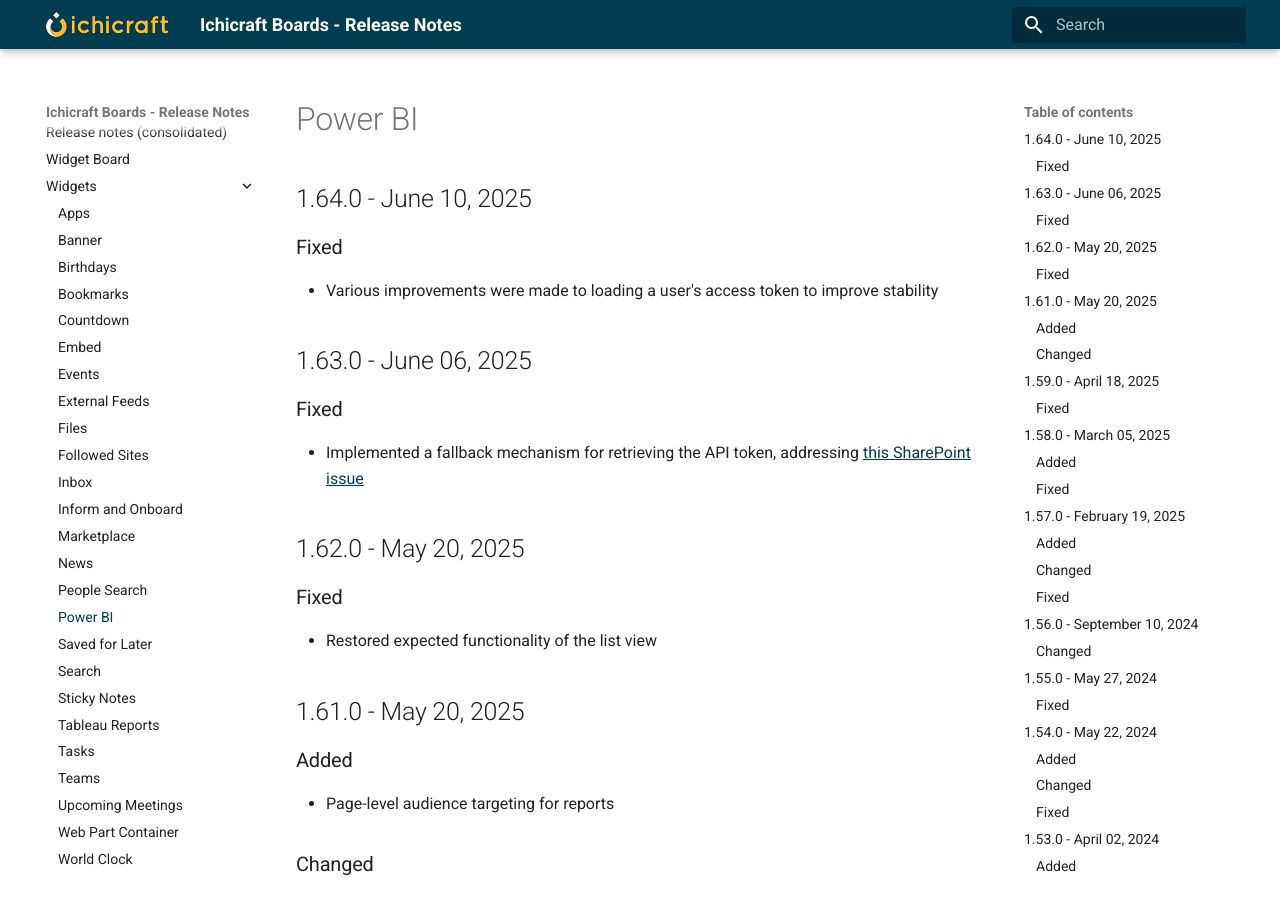
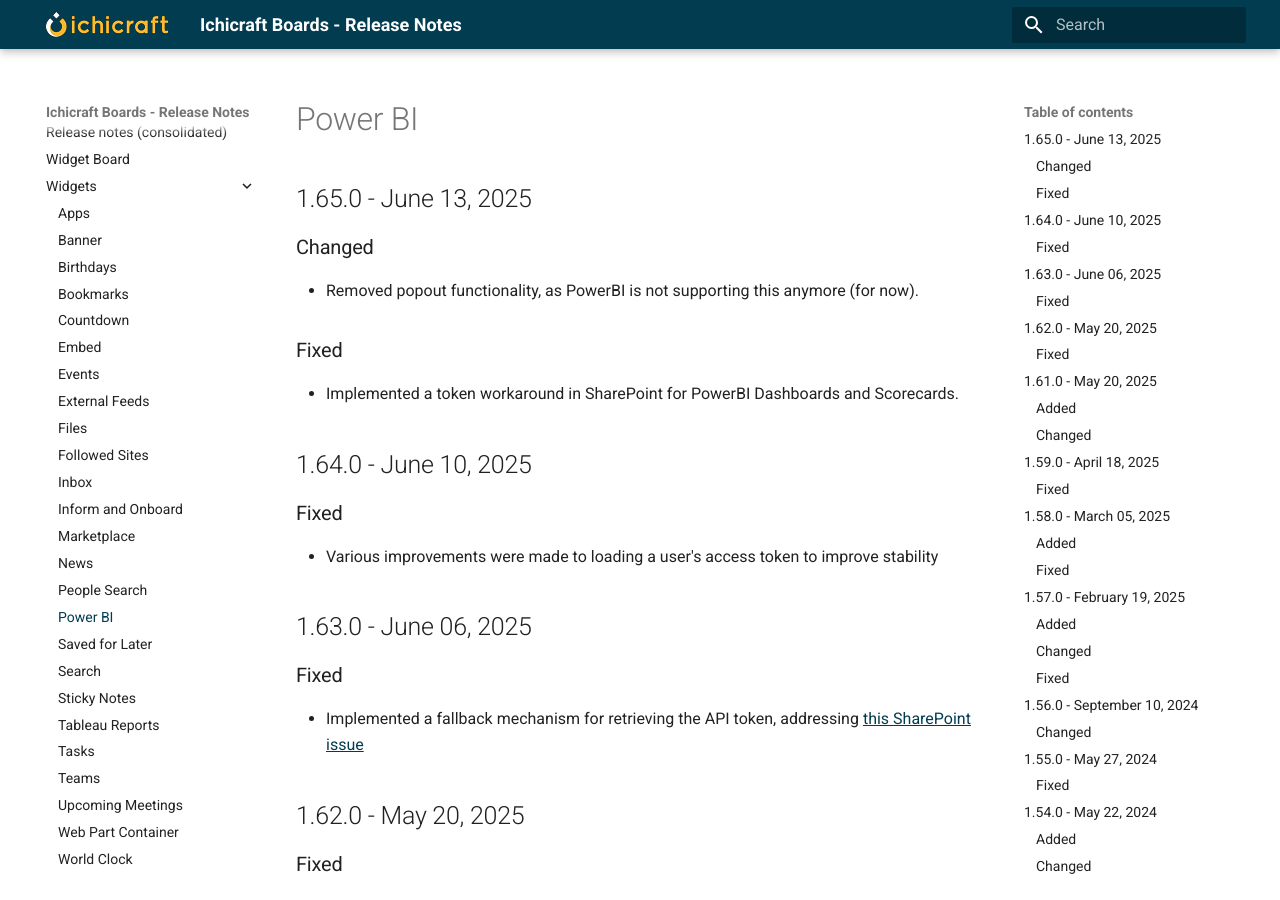
Before and after one commit to ichicraft/widgets-docs, an MkDocs documentation site: the page built from docs/Widgets/Power BI.md, in a window 1280 px wide and 900 px high. Built offline with MkDocs 1.6.1 and Material for MkDocs 9.7.7, drawn with Linux system fonts in a browser that asks for light colours.

```diff
--- a/docs/Widgets/Power BI.md
+++ b/docs/Widgets/Power BI.md
@@ -1,3 +1,11 @@
+## 1.65.0 - June 13, 2025
+
+### Changed
+- Removed popout functionality, as PowerBI is not supporting this anymore (for now).
+
+### Fixed
+- Implemented a token workaround in SharePoint for PowerBI Dashboards and Scorecards.
+
 ## 1.64.0 - June 10, 2025
 
 ### Fixed
```
Also changed, not shown: docs/Release-notes-(consolidated).md (+8 -0 lines).
